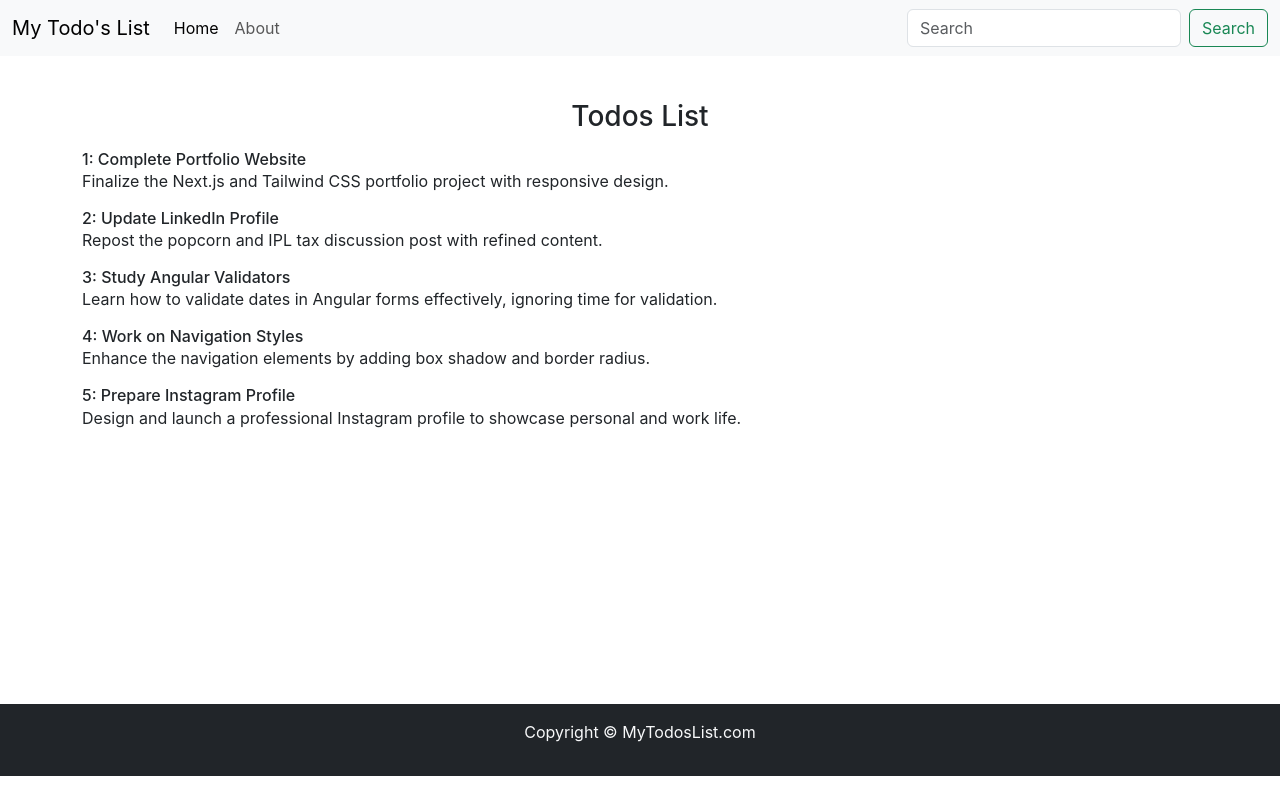
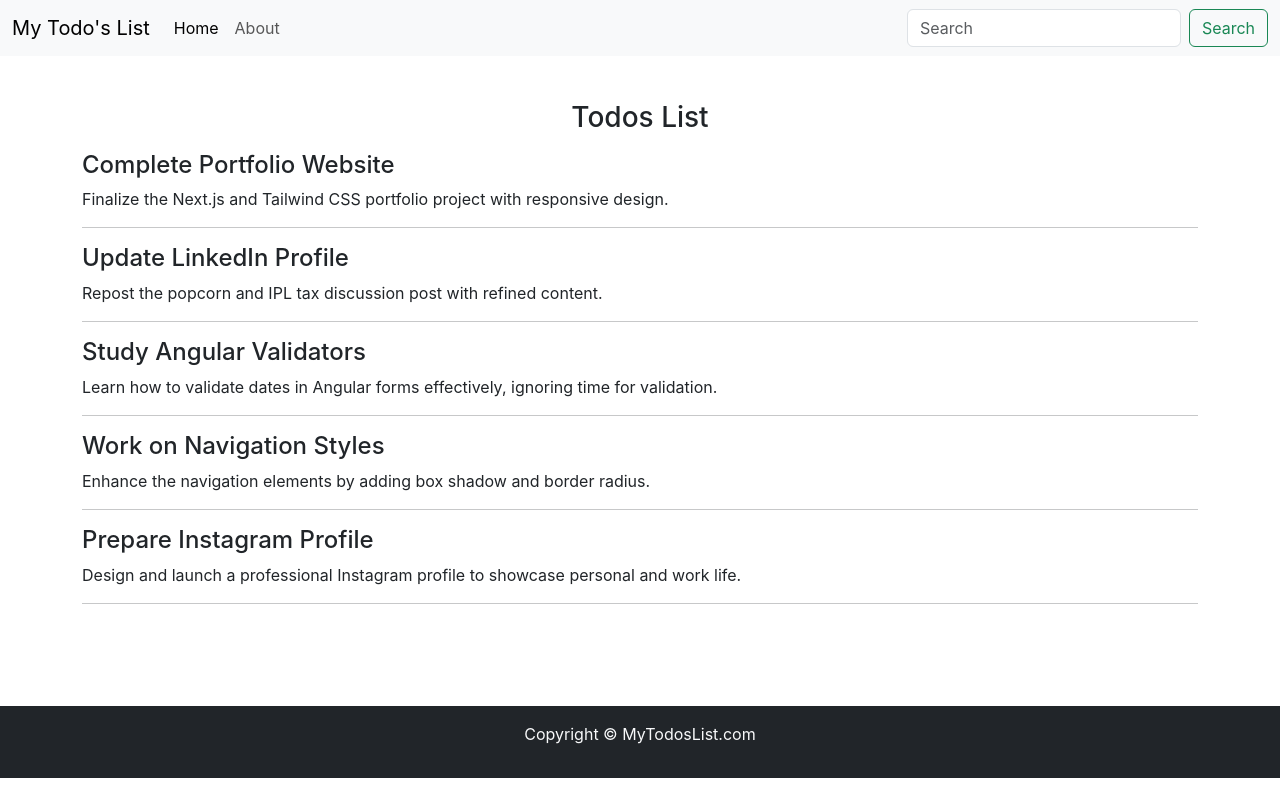
Before and after one commit to Szkrishna/React-Learning-with-Project, a React (Create React App) app in the folder todos-list/: page / in a window 1280 px wide. Built offline with nearby package versions, Linux system fonts and the light colour scheme.

Commit message:
added todo item to show all the todos of the list

```diff
--- a/todos-list/src/App.js
+++ b/todos-list/src/App.js
@@ -11,27 +11,27 @@ import { Todos } from './MyComponents/Todos';
 function App() {
   const todos = [
     {
-      "sr_no": 1,
+      "sno": 1,
       "title": "Complete Portfolio Website",
       "description": "Finalize the Next.js and Tailwind CSS portfolio project with responsive design."
     },
     {
-      "sr_no": 2,
+      "sno": 2,
       "title": "Update LinkedIn Profile",
       "description": "Repost the popcorn and IPL tax discussion post with refined content."
     },
     {
-      "sr_no": 3,
+      "sno": 3,
       "title": "Study Angular Validators",
       "description": "Learn how to validate dates in Angular forms effectively, ignoring time for validation."
     },
     {
-      "sr_no": 4,
+      "sno": 4,
       "title": "Work on Navigation Styles",
       "description": "Enhance the navigation elements by adding box shadow and border radius."
     },
     {
-      "sr_no": 5,
+      "sno": 5,
       "title": "Prepare Instagram Profile",
       "description": "Design and launch a professional Instagram profile to showcase personal and work life."
     }
--- /dev/null
+++ b/todos-list/src/MyComponents/TodoItem.jsx
@@ -0,0 +1,13 @@
+import React from 'react';
+
+export const TodoItem = ({ todo, onDelete }) => {
+    return (
+        <>
+            <div>
+                <h4>{todo.title}</h4>
+                <p>{todo.description}</p>
+            </div>
+            <hr />
+        </>
+    )
+}
--- a/todos-list/src/MyComponents/Todos.jsx
+++ b/todos-list/src/MyComponents/Todos.jsx
@@ -1,10 +1,10 @@
 import React from 'react'
-// import { TodoItem } from "./TodoItem";
+import { TodoItem } from "./TodoItem";
 
 export const Todos = (props) => {
     let myStyle = {
         minHeight: "70vh",
-        margin: "44px auto"
+        margin: "45px auto"
     }
     return (
         <div className="container" style={myStyle}>
@@ -12,10 +12,11 @@ export const Todos = (props) => {
             {props.todos.length === 0 ? "No Todos to display" :
                 props.todos.map((todo) => {
                     return (<>
-                        <div>
+                        {/* <div>
                             <h6 className='mb-0'>{todo.sr_no}: {todo.title}</h6>
                         </div>
-                        <p>{todo.description}</p>
+                        <p>{todo.description}</p> */}
+                        <TodoItem todo={todo} key={todo.sno}/>
                     </>)
                 })
             }
```
